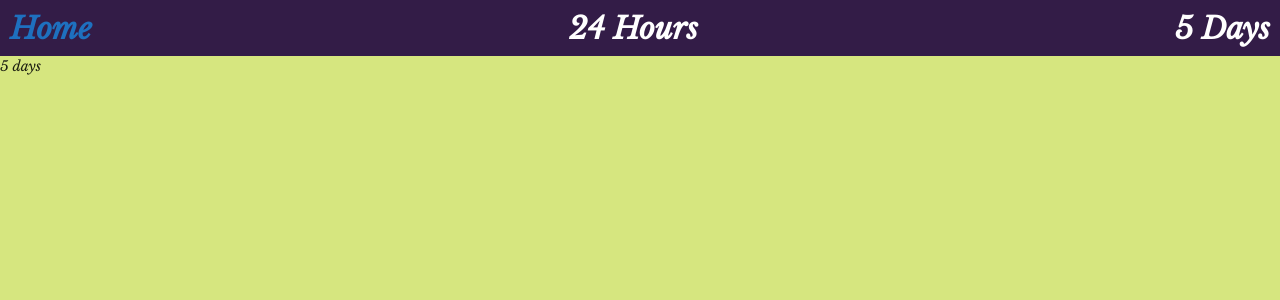
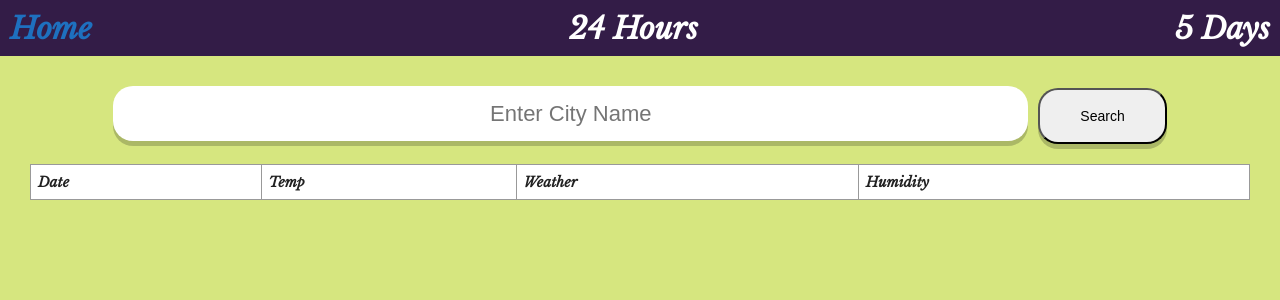
Before and after one commit to galpalex/Weather-App-React-mid-project, a React (Create React App) app: page /5Days in a window 1280 px wide. Shown: the top 300 px of the page. Built offline with nearby package versions, Linux system fonts and the light colour scheme.

Commit message:
added 5days weather page

```diff
--- /dev/null
+++ b/src/components/Search5Days.js
@@ -0,0 +1,81 @@
+import React, { useState, useEffect } from "react";
+import "./search5Days.css";
+import axios from "axios";
+
+const api = {
+  key: "fbb5a29cf4c67bb8ccfba0781293e5d7",
+  base: "https://api.openweathermap.org/data/2.5/",
+};
+
+const Search5Days = () => {
+  const [data, setData] = useState([]);
+  const [term, setTerm] = useState("");
+  const [fullWord, setFullWord] = useState("");
+  useEffect(() => {
+    const getOneLocationWeather = async () => {
+      try {
+        const { data } = await axios.get(
+          `${api.base}forecast?q=${fullWord}&units=metric&APPID=${api.key}`,
+          {}
+        );
+        setData(data.list);
+        console.log(data.list);
+      } catch (error) {
+        console.log("Got Error");
+      }
+    };
+    if (fullWord) {
+      getOneLocationWeather();
+    }
+  }, [fullWord]);
+
+  const renderedResults = data.map((city) => {
+    return (
+      <tr key={city.dt}>
+        <td data-label="Date">{city.dt_txt}</td>
+        <td data-label="Temp">{city.main.temp}°c</td>
+        <td data-label="Weather">{city.weather[0].main}</td>
+        <td data-label="Humidity">{city.main.humidity}%</td>
+      </tr>
+    );
+  });
+
+  return (
+    <div className="container">
+      <div className="search-cont">
+        <input
+          placeholder="Enter City Name"
+          value={term}
+          onChange={(e) => {
+            setTerm(e.target.value);
+          }}
+          className="input"
+        />
+
+        <button
+          onClick={() => {
+            setFullWord(term);
+          }}
+        >
+          Search
+        </button>
+      </div>
+
+      <div>
+        <table class="my-table">
+          <thead>
+            <tr>
+              <th>Date</th>
+              <th>Temp</th>
+              <th>Weather</th>
+              <th>Humidity</th>
+            </tr>
+          </thead>
+          <tbody>{renderedResults}</tbody>
+        </table>
+      </div>
+    </div>
+  );
+};
+
+export default Search5Days;
--- a/src/components/navbar.css
+++ b/src/components/navbar.css
@@ -18,8 +18,3 @@
   padding: 10px;
   color: white;
 }
-/* @media only screen and (max-width:500px) {
-  .cont-navbar {
-      justify-content: center;
-  }
-} */
--- /dev/null
+++ b/src/components/search5Days.css
@@ -0,0 +1,11 @@
+.my-table {
+  border-collapse: collapse;
+  width: 100%;
+  background: white;
+}
+td,
+th {
+  border: 1px solid #999;
+  padding: 0.5rem;
+  text-align: left;
+}
--- a/src/pages/Display24Hours.js
+++ b/src/pages/Display24Hours.js
@@ -1,7 +1,7 @@
-import React, { useState } from "react";
+import React from "react";
 
 const Display24Hours = () => {
-  return <div> 24 hours</div>;
+  return <div>24hours</div>;
 };
 
 export default Display24Hours;
--- a/src/pages/Display5Days.js
+++ b/src/pages/Display5Days.js
@@ -1,7 +1,12 @@
 import React, { useState } from "react";
+import Search5Days from "../components/Search5Days";
 
 const Display5Days = () => {
-  return <div>5 days</div>;
+  return (
+    <div>
+      <Search5Days />
+    </div>
+  );
 };
 
 export default Display5Days;
--- a/src/styles.css
+++ b/src/styles.css
@@ -8,6 +8,8 @@ body {
   background: rgb(214, 230, 127);
   height: 100vh;
   font-family: "Libre Baskerville", sans-serif;
+  max-width: 100%;
+  overflow-x: hidden;
 }
 button {
   padding: 18px 40px;
@@ -28,8 +30,10 @@ input {
   font-size: 22px;
   text-align: center;
 }
+
 .search-cont {
   text-align: center;
+  margin-bottom: 20px;
 }
 .weather-cont {
   margin-top: 30px;
```
